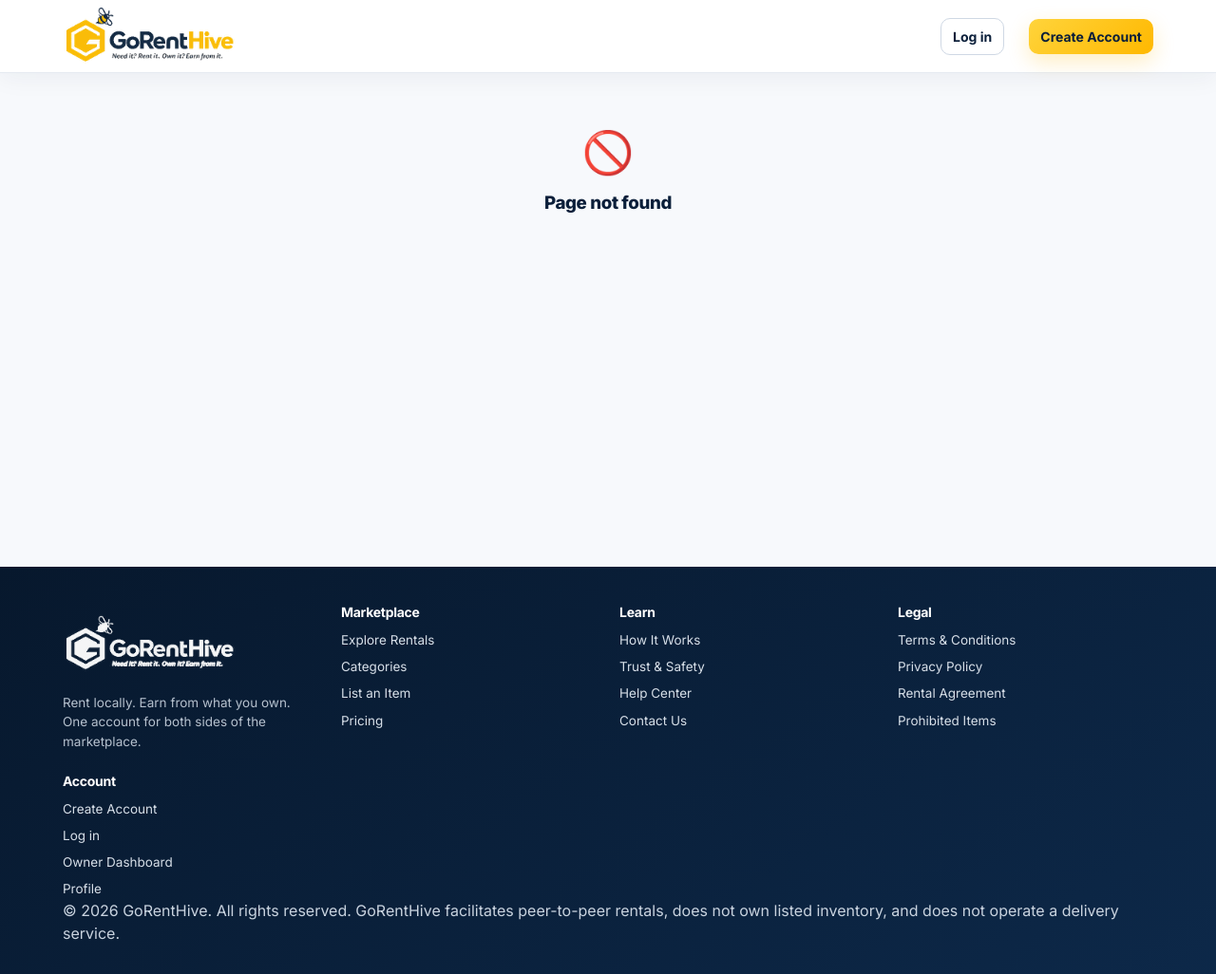
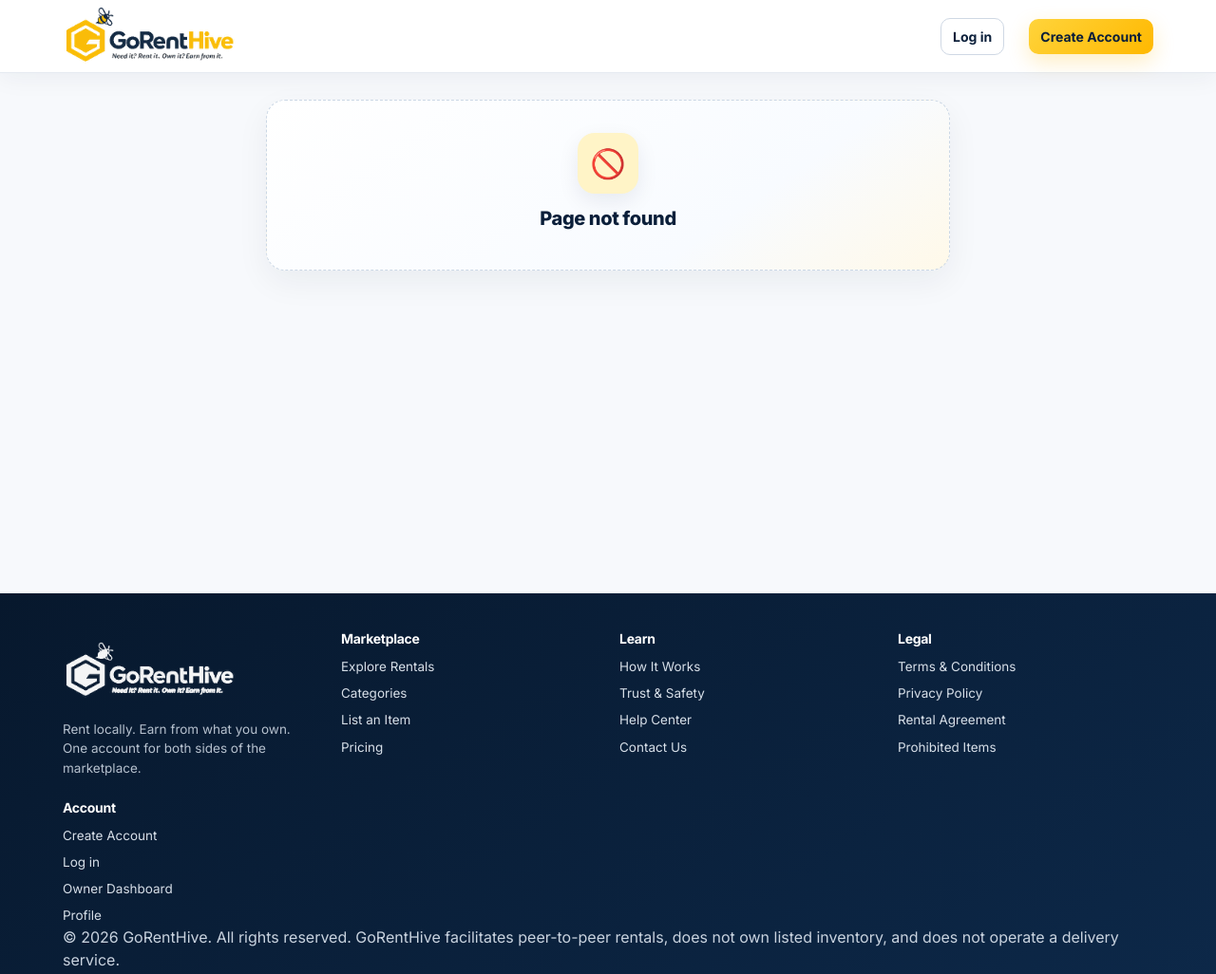
Before and after one commit to lubangjohnpatrick-coder/RentHub-app, a website: page public/index.html in a window 1280 px wide. Shown: the top 1026 px of the page at 95% size. Drawn offline with Linux system fonts and the light colour scheme; no server answers.

Commit message:
Load focused UX polish styles

```diff
--- a/public/index.html
+++ b/public/index.html
@@ -11,7 +11,7 @@
   <meta name="twitter:card" content="summary_large_image"><meta name="twitter:title" content="GoRentHive | Rent What You Need. Earn From What You Own."><meta name="twitter:description" content="Find verified nearby rentals by radius in the Philippines—or earn from useful items you already own."><meta name="twitter:image" content="https://gorenthive.online/brand/gorenthive-mark.png">
   <meta name="apple-mobile-web-app-title" content="GoRentHive"><link rel="manifest" href="/manifest.webmanifest"><link rel="apple-touch-icon" href="/brand/gorenthive-mark.png"><link rel="icon" type="image/png" href="/brand/gorenthive-mark.png"><link rel="preload" as="image" href="/brand/gorenthive-wordmark.png">
   <link rel="preconnect" href="https://fonts.googleapis.com"><link rel="preconnect" href="https://fonts.gstatic.com" crossorigin><link href="https://fonts.googleapis.com/css2?family=Inter:wght@400;500;600;700;800&display=swap" rel="stylesheet">
-  <link rel="stylesheet" href="/css/styles.css"><link rel="stylesheet" href="/css/launch-ready.css"><link rel="stylesheet" href="/css/app-theme.css"><link rel="stylesheet" href="/css/profile-experience.css"><link rel="stylesheet" href="/css/marketplace-preview.css">
+  <link rel="stylesheet" href="/css/styles.css"><link rel="stylesheet" href="/css/launch-ready.css"><link rel="stylesheet" href="/css/app-theme.css"><link rel="stylesheet" href="/css/profile-experience.css"><link rel="stylesheet" href="/css/marketplace-preview.css"><link rel="stylesheet" href="/css/ux-polish.css">
   <script type="application/ld+json">{"@context":"https://schema.org","@type":"WebSite","name":"GoRentHive","url":"https://gorenthive.online/","description":"Philippine peer-to-peer rental marketplace for finding nearby rentals and earning from useful items you own."}</script>
   <script type="application/ld+json">{"@context":"https://schema.org","@type":"FAQPage","mainEntity":[{"@type":"Question","name":"What is GoRentHive?","acceptedAnswer":{"@type":"Answer","text":"GoRentHive is a peer-to-peer rental marketplace in the Philippines. Users can rent useful items from nearby owners or list items they own to earn rental income."}},{"@type":"Question","name":"How are GoRentHive fees calculated?","acceptedAnswer":{"@type":"Answer","text":"GoRentHive deducts an 8% commission from the owner's completed rental earnings. The renter's refundable security deposit is separate and is not GoRentHive revenue."}},{"@type":"Question","name":"How does nearby search work?","acceptedAnswer":{"@type":"Answer","text":"Radius search uses a recent verified device GPS location. Manual coordinates are not treated as a verified location, and exact listing coordinates are not exposed in nearby search results."}},{"@type":"Question","name":"Does GoRentHive provide delivery?","acceptedAnswer":{"@type":"Answer","text":"No. GoRentHive does not operate a delivery service. Owners and renters arrange pickup or a mutually agreed meetup themselves."}},{"@type":"Question","name":"How are rentals documented?","acceptedAnswer":{"@type":"Answer","text":"Approved bookings generate a booking-specific digital rental agreement. The owner documents the item before handover and the renter documents it again on return for dispute evidence."}}]}</script>
 </head>
```
